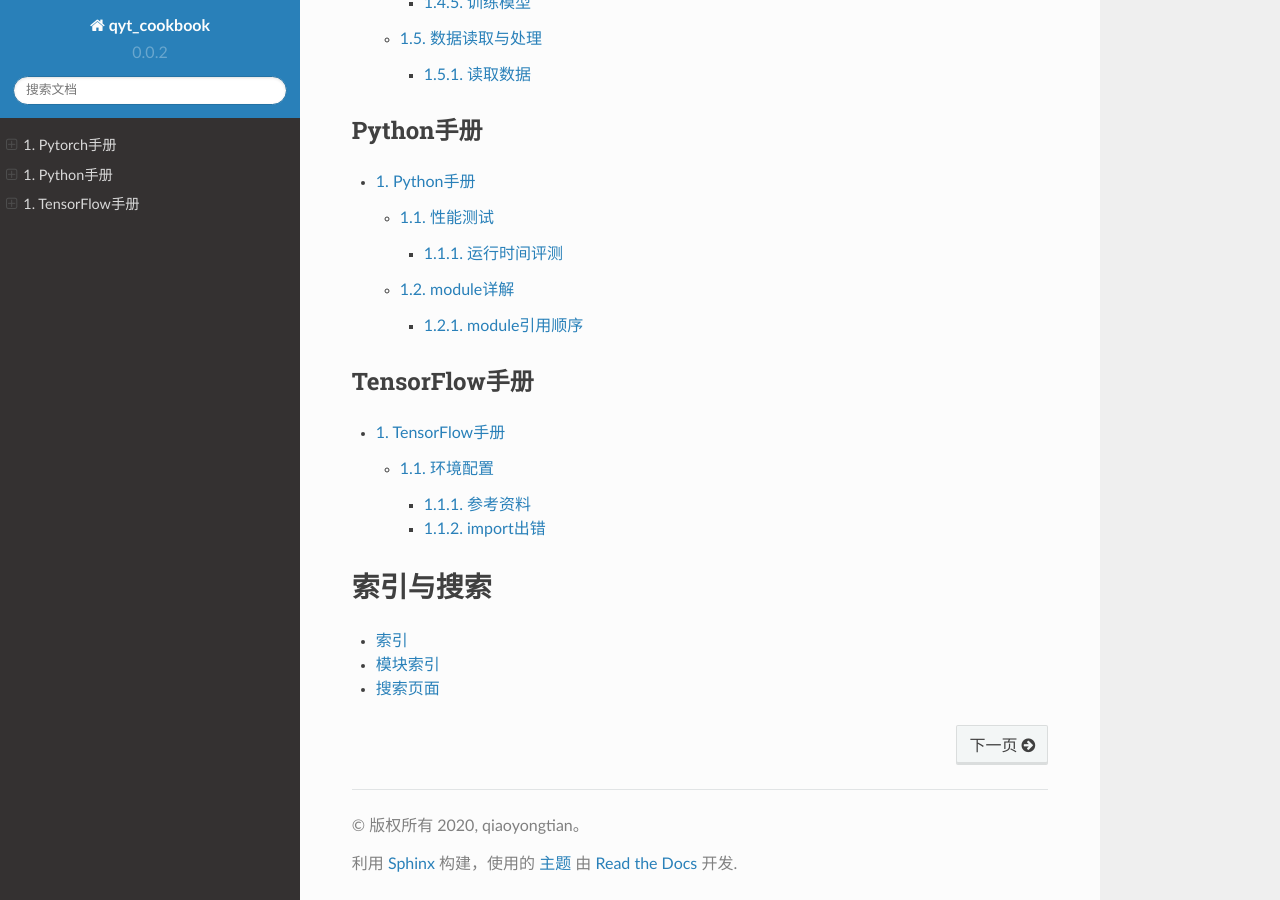
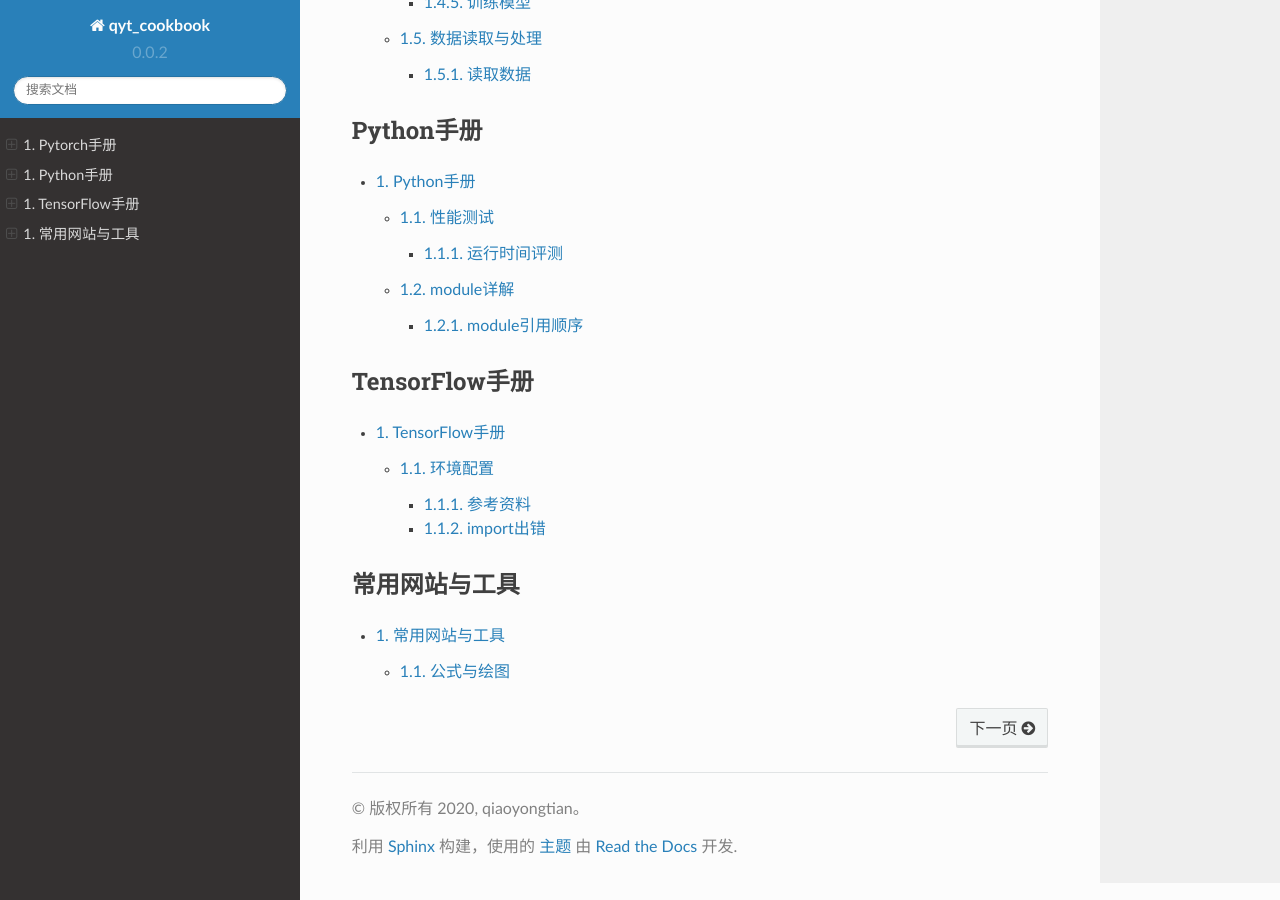
Before and after one commit to q759729997/qyt_cookbook, a Sphinx documentation site: the page built from qyt_cookbook/source/index.rst, in a window 1280 px wide and 900 px high, scrolled down 785 px. Built offline with Sphinx 7.4.7 and the Read the Docs theme 2.0.0, drawn with Linux system fonts in a browser that asks for light colours.

Commit message:
常用工具与网站模块添加

```diff
--- /dev/null
+++ b/qyt_cookbook/source/contents.md
@@ -0,0 +1,5 @@
+# 常用网站与工具
+
+## 公式与绘图
+
+- 在线LaTex编辑器：<https://www.codecogs.com/latex/eqneditor.php>
--- a/qyt_cookbook/source/contents.rst
+++ b/qyt_cookbook/source/contents.rst
@@ -0,0 +1,11 @@
+.. _header-n7:
+
+常用网站与工具
+==============
+
+.. _header-n9:
+
+公式与绘图
+----------
+
+-  在线LaTex编辑器：\ https://www.codecogs.com/latex/eqneditor.php
--- a/qyt_cookbook/source/index.rst
+++ b/qyt_cookbook/source/index.rst
@@ -33,9 +33,18 @@ TensorFlow手册
 
    TensorFlow手册 </TensorFlow/index>
 
-索引与搜索
-==================
+常用网站与工具
+----------------
 
-* :ref:`genindex`
-* :ref:`modindex`
-* :ref:`search`
+.. toctree::
+   :maxdepth: 3
+   :numbered:
+
+   常用网站与工具 <contents>
+
+.. 索引与搜索
+.. ==================
+
+.. * :ref:`genindex`
+.. * :ref:`modindex`
+.. * :ref:`search`
```
